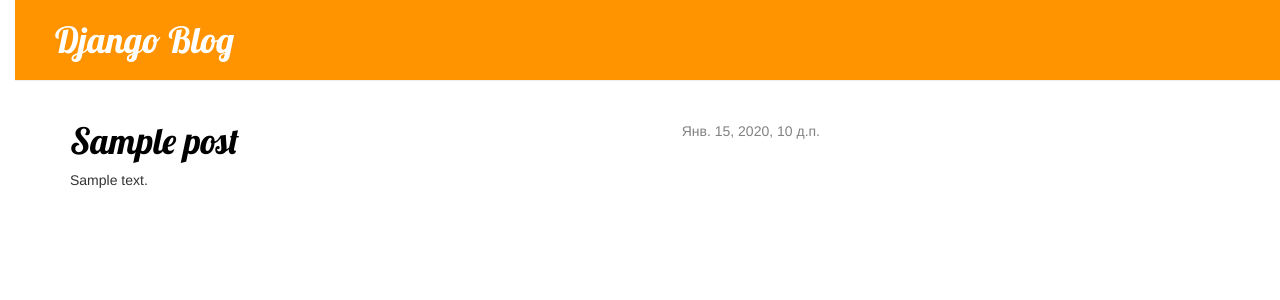
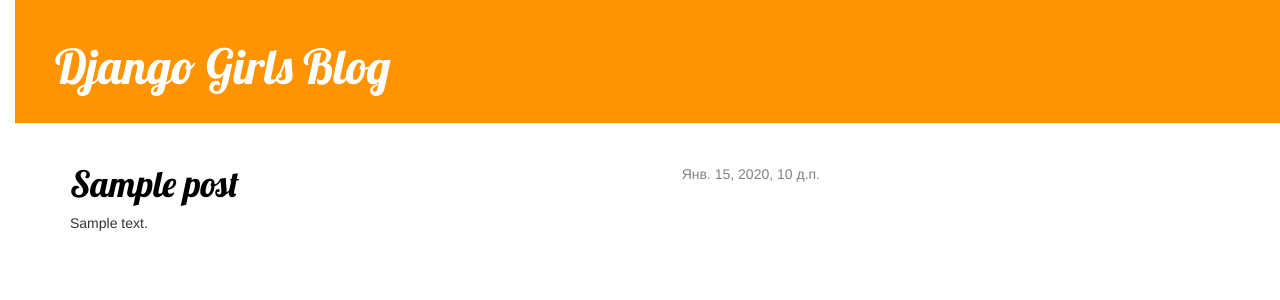
Before and after one commit to Dmitriy34/home, a Django app: template blog/templates/blog/post_list.html in a window 1280 px wide. Shown: the top 300 px of the page. Run offline with Django 3.2, Linux system fonts and the light colour scheme; the template is opened without the code that fills it: values that come from a table or form of the project are taken from there, others are empty; tables that the repository leaves empty hold one stand-in row (values such as "Sample post"); some libraries are stand-ins or nearby versions.

Commit message:
Расширение шаблона (вставка блоков в html)

```diff
--- /dev/null
+++ b/blog/templates/blog/base.html
@@ -0,0 +1,23 @@
+{% load staticfiles %}
+<html>
+    <head>
+        <title>Django blog</title>
+        <link rel="stylesheet" href="//maxcdn.bootstrapcdn.com/bootstrap/3.2.0/css/bootstrap.min.css">
+        <link rel="stylesheet" href="//maxcdn.bootstrapcdn.com/bootstrap/3.2.0/css/bootstrap-theme.min.css">
+        <link href="https://fonts.googleapis.com/css?family=Lobster&subset=latin,cyrillic" rel="stylesheet" type="text/css">  <!--импортирует шрифт под названием Lobster из шрифтов Google-->
+        <link rel="stylesheet" href="{% static 'css/blog.css' %}">
+    </head>
+   <body>
+        <div class="page-header">
+            <h1><a href="/">Django Girls Blog</a></h1>
+        </div>
+        <div class="content container">
+            <div class="row">
+                <div class="col-md-8">
+                {% block content %}
+                {% endblock %}
+                </div>
+            </div>
+        </div>
+    </body>
+</html>
--- a/blog/templates/blog/post_list.html
+++ b/blog/templates/blog/post_list.html
@@ -1,19 +1,5 @@
-{% load staticfiles %}
-<html>
-    <head>
-        <title>Django blog</title>
-        <link rel="stylesheet" href="//maxcdn.bootstrapcdn.com/bootstrap/3.2.0/css/bootstrap.min.css">
-        <link rel="stylesheet" href="//maxcdn.bootstrapcdn.com/bootstrap/3.2.0/css/bootstrap-theme.min.css">
-        <link href="https://fonts.googleapis.com/css?family=Lobster&subset=latin,cyrillic" rel="stylesheet" type="text/css">  <!--импортирует шрифт под названием Lobster из шрифтов Google-->
-        <link rel="stylesheet" href="{% static 'css/blog.css' %}">
-    </head>
-    <body>
-        <div>
-            <h1 class="page-header"><a href="">Django Blog</a></h1>
-        </div>
-            <div class="content container">
-                <div class="row">
-                    <div class="col-md-8">
+{% extends 'blog/base.html' %}
+{% block content %}
     {% for post in posts %}
         <div class="post">
             <div class="date">
@@ -23,8 +9,4 @@
             <p>{{ post.text|linebreaksbr }}</p>
         </div>
     {% endfor %}
-                    </div>
-                </div>
-            </div>
-    </body>
-</html>
+{% endblock content %}
```
Lines whose indentation alone changed are shown as unchanged.
